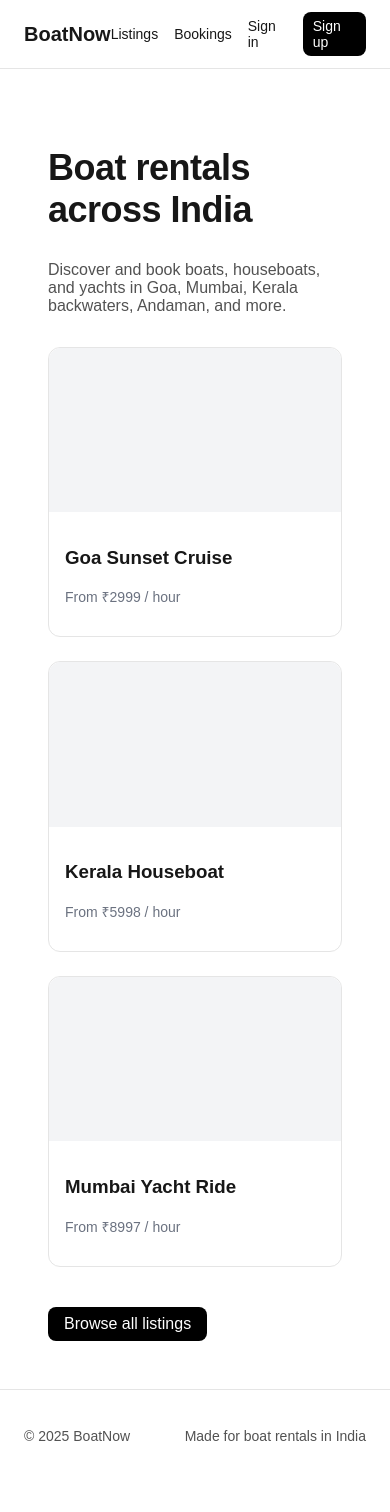
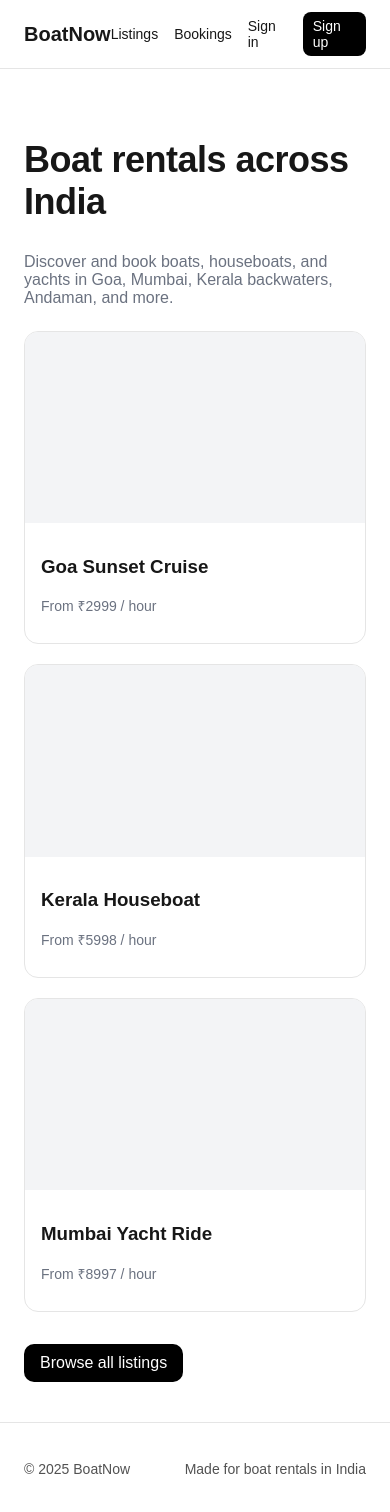
Before and after one commit to boatnow/boatnow-web, a Next.js app: page / in a window 390 px wide. Shown: the top 1512 px of the page. Before the commit the page ends 1482 px from the top, so only its background shows below. Built offline with nearby package versions, Linux system fonts and the light colour scheme.

Commit message:
feat(ui): responsive SCSS and interactive cards; layout polish

```diff
--- a/src/app/booking/page.jsx
+++ b/src/app/booking/page.jsx
@@ -40,10 +40,10 @@ function BookingContent() {
   }
 
   return (
-    <section style={{ padding: "32px 24px" }}>
+    <section className="section">
       <div className="container" style={{ maxWidth: 640 }}>
         <h1 style={{ fontSize: 28, fontWeight: 600 }}>Booking</h1>
-        <p style={{ marginTop: 6 }}>{boat.name} · ₹{boat.price}/hour</p>
+        <p className="muted" style={{ marginTop: 6 }}>{boat.name} · ₹{boat.price}/hour</p>
         <form onSubmit={onSubmit} style={{ marginTop: 16, display: 'grid', gap: 12 }}>
           <label style={{ display: 'grid', gap: 6 }}>
             <span style={{ fontSize: 14 }}>Date</span>
@@ -61,7 +61,7 @@ function BookingContent() {
             <span style={{ fontSize: 14 }}>Email</span>
             <input type="email" value={email} onChange={e => setEmail(e.target.value)} style={{ padding: '10px 12px', border: '1px solid #e5e5e5', borderRadius: 8 }} />
           </label>
-          <button type="submit" style={{ marginTop: 8, background: '#000', color: '#fff', padding: '10px 14px', borderRadius: 8 }}>Confirm booking</button>
+          <button type="submit" className="btn btn-primary" style={{ marginTop: 8 }}>Confirm booking</button>
           {confirmed && <p style={{ color: '#16a34a', fontSize: 14 }}>Booking confirmed! Redirecting…</p>}
         </form>
       </div>
--- a/src/app/globals.scss
+++ b/src/app/globals.scss
@@ -20,3 +20,31 @@ html, body {
 a { color: inherit; text-decoration: none; }
 
 .container { max-width: 1200px; margin: 0 auto; padding: 0 24px; }
+
+/* Responsive spacing helpers */
+.section { padding: 40px 0; }
+@media (min-width: 640px) { .section { padding: 56px 0; } }
+@media (min-width: 1024px) { .section { padding: 72px 0; } }
+
+/* Simple grid */
+.grid { display: grid; gap: 20px; }
+.grid-2 { grid-template-columns: repeat(2, minmax(0, 1fr)); }
+.grid-3 { grid-template-columns: repeat(3, minmax(0, 1fr)); }
+@media (max-width: 1023px) { .grid-3 { grid-template-columns: repeat(2, minmax(0, 1fr)); } }
+@media (max-width: 639px) { .grid-2, .grid-3 { grid-template-columns: 1fr; } }
+
+/* Card */
+.card { background: #fff; border: 1px solid #e5e5e5; border-radius: 14px; overflow: hidden; transition: transform .2s ease, box-shadow .2s ease; }
+.card:hover { transform: translateY(-3px); box-shadow: 0 8px 28px rgba(0,0,0,.08); }
+.card-media { aspect-ratio: 16/9; background: #f3f4f6; }
+.card-body { padding: 14px 16px; }
+.muted { color: #6b7280; }
+
+/* Buttons */
+.btn { display: inline-block; padding: 10px 16px; border-radius: 10px; text-decoration: none; }
+.btn-primary { background: #000; color: #fff; }
+.btn-primary:hover { opacity: .9; }
+
+/* Navbar */
+.navbar { display:flex; align-items:center; justify-content:space-between; padding:12px 24px; border-bottom:1px solid #e5e5e5; background:rgba(255,255,255,.8); backdrop-filter:saturate(180%) blur(8px); position:sticky; top:0; z-index:20; }
+.navlinks { display:flex; align-items:center; gap:16px; font-size:14px; }
--- a/src/app/layout.jsx
+++ b/src/app/layout.jsx
@@ -40,28 +40,11 @@ export default function RootLayout({ children }) {
         className={`${geistSans.variable} ${geistMono.variable} antialiased`}
       >
         <div className="min-h-screen flex flex-col">
-          <nav
-            style={{
-              display: "flex",
-              alignItems: "center",
-              justifyContent: "space-between",
-              padding: "12px 24px",
-              borderBottom: "1px solid #e5e5e5",
-              background: "rgba(255,255,255,0.8)",
-              backdropFilter: "saturate(180%) blur(8px)",
-            }}
-          >
+          <nav className="navbar">
             <a href="/" style={{ fontSize: 20, fontWeight: 600 }}>
               BoatNow
             </a>
-            <div
-              style={{
-                display: "flex",
-                alignItems: "center",
-                gap: 16,
-                fontSize: 14,
-              }}
-            >
+            <div className="navlinks">
               <a href="/listings" style={{ textDecoration: "none" }}>
                 Listings
               </a>
--- a/src/app/page.jsx
+++ b/src/app/page.jsx
@@ -1,24 +1,24 @@
 export default function Home() {
   return (
-    <section style={{padding: "48px 24px"}}>
+    <section className="section">
       <div className="container">
         <h1 style={{fontSize: 36, fontWeight: 600, letterSpacing: -0.5}}>Boat rentals across India</h1>
-        <p style={{marginTop: 12, color: "#525252", maxWidth: 640}}>Discover and book boats, houseboats, and yachts in Goa, Mumbai, Kerala backwaters, Andaman, and more.</p>
+        <p className="muted" style={{marginTop: 12, maxWidth: 640}}>Discover and book boats, houseboats, and yachts in Goa, Mumbai, Kerala backwaters, Andaman, and more.</p>
 
-        <div style={{display: 'grid', gridTemplateColumns: 'repeat(auto-fill, minmax(260px, 1fr))', gap: 24, marginTop: 32}}>
+        <div className="grid grid-3" style={{marginTop: 24}}>
           {["Goa Sunset Cruise","Kerala Houseboat","Mumbai Yacht Ride"].map((name, idx) => (
-            <a key={idx} href={`/listings/${idx+1}`} style={{display: 'block', border: '1px solid #e5e5e5', borderRadius: 12, background: '#fff', textDecoration: 'none'}}>
-              <div style={{aspectRatio: '16 / 9', width: '100%', background: '#f3f4f6', borderTopLeftRadius: 12, borderTopRightRadius: 12}} />
-              <div style={{padding: 16}}>
+            <a key={idx} className="card" href={`/listings/${idx+1}`}>
+              <div className="card-media" />
+              <div className="card-body">
                 <h3 style={{fontWeight: 600}}>{name}</h3>
-                <p style={{fontSize: 14, color: '#6b7280'}}>From ₹{(idx+1)*2999} / hour</p>
+                <p className="muted" style={{fontSize: 14}}>From ₹{(idx+1)*2999} / hour</p>
               </div>
             </a>
           ))}
         </div>
 
-        <div style={{marginTop: 40}}>
-          <a href="/listings" style={{display: 'inline-block', background: '#000', color: '#fff', padding: '8px 16px', borderRadius: 8}}>Browse all listings</a>
+        <div style={{marginTop: 32}}>
+          <a className="btn btn-primary" href="/listings">Browse all listings</a>
         </div>
       </div>
     </section>
```
Also changed, not shown: src/app/listings/[id]/page.jsx (+4 -4 lines), src/app/listings/page.jsx (+6 -6 lines).
